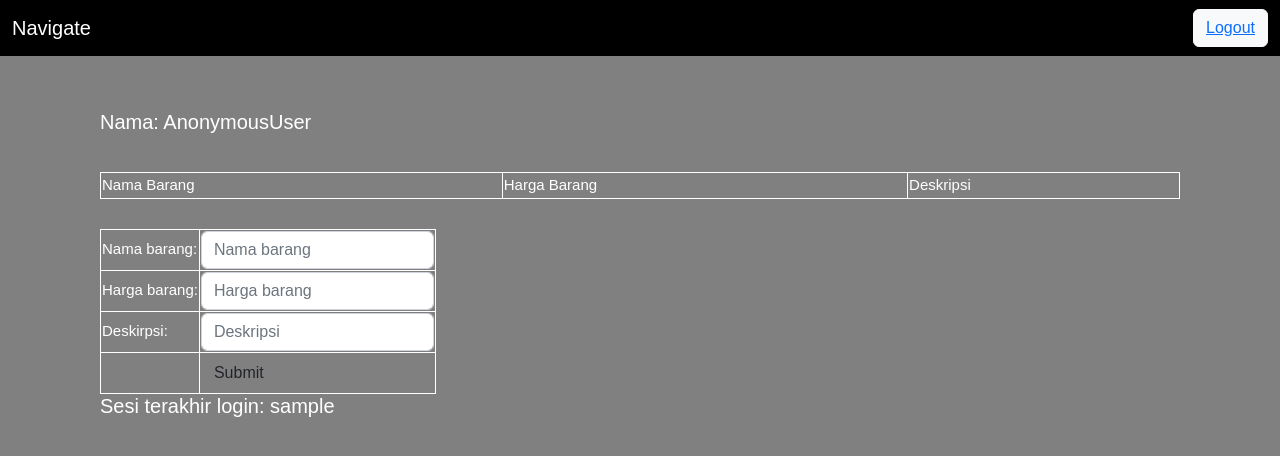
After one commit to daffafaizan/django-pbp-repo, a Django app: template wishlist/templates/wishlist_ajax.html in a window 1280 px wide. The commit adds this page. Shown: the top 456 px of the page. Run offline with Django 4.2, Linux system fonts and the light colour scheme; the template is opened without the code that fills it: most values are stand-ins (such as "Sample title", 1, 10 or a date in 2020); lists and menus that the app fills with data are empty.

Commit message:
added javascript

```diff
--- a/templates/base.html
+++ b/templates/base.html
@@ -2,7 +2,7 @@
 <!DOCTYPE html>
 <html lang="en">
 <style>
-  body {
+  * {
     font-family: 'Quicksand', sans-serif;
   }
 </style>
--- /dev/null
+++ b/wishlist/templates/wishlist_ajax.html
@@ -0,0 +1,111 @@
+{% extends 'base.html' %}
+
+{% block content %}
+<style>
+    body {
+        background-color:gray;
+    }
+    table, th, td {
+      border: 1px solid white;
+      border-collapse: collapse;
+      font-size:15px;
+      color: white;
+      border-radius: 10px;
+      font-weight: 300;
+    }
+    h5 {
+        color: white;
+    }
+    .container {
+        display: flex;
+        flex-direction: column;
+        padding: 15px;
+    }
+</style>
+
+<script src="https://ajax.googleapis.com/ajax/libs/jquery/3.6.0/jquery.min.js"></script>
+<script type="text/javascript">
+    $(document).ready(function(){
+        $.getJSON("/wishlist/json/", function(data){
+            var result = "";
+            result += "<tr>";
+            for
+        })
+    })
+</script>
+
+<nav class="navbar" style="background-color: black">
+    <div class="container-fluid">
+      <a class="navbar-brand" style="color:white">Navigate</a>
+      <button class="btn btn-light"><a href="{% url 'wishlist:logout' %}">Logout</a></button>
+    </div>
+  </nav>
+<br>
+<div class="container">
+    <div class="container" id="title">
+        <head>
+            <h5>Nama: {{user}}</h5>
+        </head>
+    </div>
+    <div class="container" id="table">
+        <body>
+            <table>
+                <tr>
+                <th>Nama Barang</th>
+                <th>Harga Barang</th>
+                <th>Deskripsi</th>
+                </tr>
+            </table>
+        </body>
+    </div>
+    <div class="container" id="form">
+        <form method="POST" action="">
+            {% csrf_token %}
+            <table>
+              <tr>
+                <td>Nama barang: </td>
+                <td>
+                  <input
+                  type="text"
+                  name="nama_barang"
+                  placeholder="Nama barang"
+                  class="form-control"
+                  />
+                </td>
+              </tr>
+
+              <tr>
+                <td>Harga barang:</td>
+                <td>
+                  <input
+                    type="text"
+                    name="harga_barang"
+                    placeholder="Harga barang"
+                    class="form-control"
+                  />
+                </td>
+              </tr>
+
+              <tr>
+                <td>Deskirpsi:</td>
+                <td>
+                  <input
+                    type="text"
+                    name="Deskirpsi"
+                    placeholder="Deskripsi"
+                    class="form-control"
+                  />
+                </td>
+              </tr>
+
+              <tr>
+                <td></td>
+                <td><input class="btn submit_btn" type="submit" value="Submit" /></td>
+              </tr>
+            </table>
+          </form>
+          <h5>Sesi terakhir login: {{ last_login }}</h5>
+    </div>
+  </div>
+
+{% endblock content %}
--- a/wishlist/urls.py
+++ b/wishlist/urls.py
@@ -1,5 +1,5 @@
 from django.urls import path
-from wishlist.views import show_wishlist, show_xml, show_json, show_xml_by_id, show_json_by_id, register, login_user, logout_user
+from wishlist.views import show_wishlist, show_wishlist_ajax, show_xml, show_json, show_xml_by_id, show_json_by_id, register, login_user, logout_user
 
 app_name = 'wishlist'
 
@@ -12,4 +12,5 @@ urlpatterns = [
     path('register/', register, name='register'),
     path('login/', login_user, name='login'),
     path('logout/', logout_user, name='logout'),
+    path('ajax/', show_wishlist_ajax, name='show_wishlist_ajax')
 ]
```
Also changed, not shown: wishlist/templates/wishlist.html (+9 -8 lines), wishlist/views.py (+10 -1 lines).
